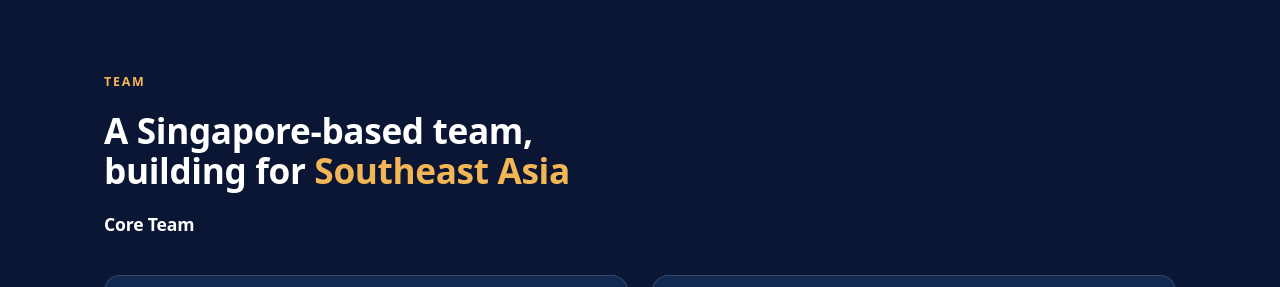
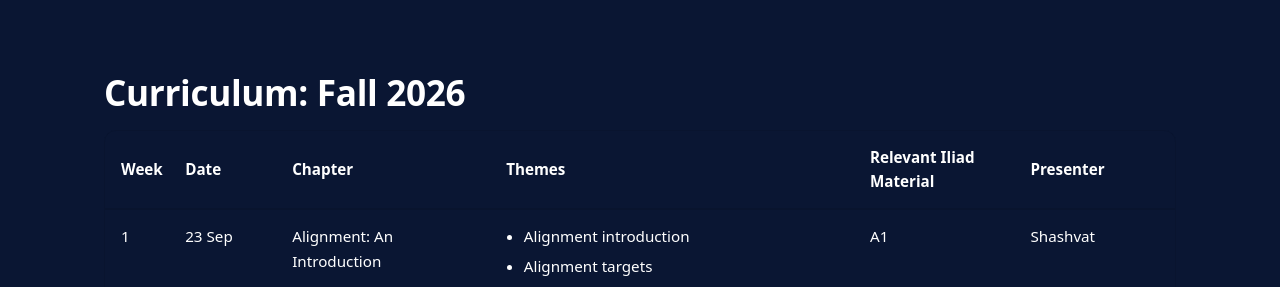
Before and after one commit to odysea-main/odysea-main.github.io, a website built with Vite: page index.html in a window 1280 px wide. Shown: the part 3611-3898 px from the top of the page. Built offline with nearby package versions, Linux system fonts and the light colour scheme.

Commit message:
curriculum init

```diff
--- a/index.html
+++ b/index.html
@@ -124,6 +124,28 @@
     </div>
   </section>
 
+  <section class="curriculum" id="curriculum">
+  <div class="wrap">
+    <h2 class="reveal">Curriculum: Fall 2026</h2>
+
+    <div class="curriculum-table-wrap reveal">
+      <table class="curriculum-table">
+        <thead>
+          <tr>
+            <th>Week</th>
+            <th>Date</th>
+            <th>Chapter</th>
+            <th>Themes</th>
+            <th>Relevant Iliad Material</th>
+            <th>Presenter</th>
+          </tr>
+        </thead>
+        <tbody id="curriculum-body"></tbody>
+      </table>
+    </div>
+  </div>
+</section>
+
   <section class="team" id="team">
     <div class="wrap">
       <p class="eyebrow reveal">Team</p>
--- a/src/data.ts
+++ b/src/data.ts
@@ -1,4 +1,4 @@
-import { NavItem, Track, Card, Stat, TeamMember, JoinLink, GetInvolvedOption } from './types';
+import { NavItem, Track, Card, Stat, TeamMember, JoinLink, GetInvolvedOption, CurriculumWeek } from './types';
 
 // --- Southeast Asia (SEA) is the framing for this pilot: content below refers
 // to the region generally, not Singapore specifically, except where the
@@ -207,3 +207,14 @@ export const getInvolvedOptions: GetInvolvedOption[] = [
     placeholder: joinLink.placeholder ?? '',
   },
 ];
+
+export const curriculumData: CurriculumWeek[] = [
+  { week: 1, date: '23 Sep', chapter: 'Alignment: An Introduction', themes: ['Alignment introduction', 'Alignment targets'], material: 'A1', presenter: 'Shashvat' },
+  { week: 2, date: '30 Sep', chapter: 'AI Alignment', themes: ['Alignment problem decompositions', 'Basic AI drives'], material: 'A1, A2', presenter: 'Shashvat' },
+  { week: 3, date: '7 Oct', chapter: 'Alignment in Practice', themes: ['Alignment in practice'], material: 'A2', presenter: 'Daniel' },
+  { week: 4, date: '14 Oct', chapter: 'Principles of Learning', themes: ['Why DL works so well'], material: 'B1', presenter: 'Nicholas' },
+  { week: 5, date: '21 Oct', chapter: 'Mechanistic Interpretability', themes: ['Techniques and findings in Mech Interp'], material: 'C2', presenter: 'Nicholas' },
+  { week: 6, date: '28 Oct', chapter: 'Reinforcement Learning', themes: ['Decision theory and RL', 'RL-related risks/alignment issues', 'Challenges in formalising "good" decision-making'], material: 'D1, D5.1', presenter: 'Nicholas' },
+  { week: 7, date: '4 Nov', chapter: 'Training Dynamics', themes: ['Intro to learning dynamics', 'Methodologies and applications'], material: 'B3, B4', presenter: 'Ming Liang' },
+  { week: 8, date: '11 Nov', chapter: 'Singular Learning Theory', themes: ['Intro to SLT', 'Methodologies and applications'], material: 'B3, B4', presenter: 'Ming Liang' },
+];
--- a/src/main.ts
+++ b/src/main.ts
@@ -12,6 +12,7 @@ import {
   joinLink,
   externalAdvisors,
   getInvolvedOptions,
+  curriculumData,
 } from './data';
 import type { NavItem, Track, Card, Stat, TeamMember, GetInvolvedOption, JoinLink } from './types';
 
@@ -65,6 +66,30 @@ function renderStats(containerId: string, items: Stat[], valueClass: string, lab
       <span class="${valueClass}">${stat.value}</span>
       <span class="${labelClass}">${stat.label}</span>
     </div>`
+    )
+    .join('');
+}
+
+function renderCurriculum(): void {
+  const container = document.getElementById('curriculum-body');
+  if (!container) return;
+
+  container.innerHTML = curriculumData
+    .map(
+      (row) => `
+      <tr>
+        <td data-label="Week">${row.week}</td>
+        <td data-label="Date">${row.date}</td>
+        <td data-label="Chapter">${row.chapter}</td>
+        <td data-label="Themes">
+          <ul class="theme-list">
+            ${row.themes.map(t => `<li>${t}</li>`).join('')}
+          </ul>
+        </td>
+        <td data-label="Material">${row.material}</td>
+        <td data-label="Presenter">${row.presenter}</td>
+      </tr>
+    `
     )
     .join('');
 }
@@ -147,6 +172,7 @@ renderTracks('tracks-grid', tracks);
 renderCards('curriculum-grid', curriculumTopics);
 renderStats('format-grid', formatStats, 'format-value', 'format-label', 'format-stat');
 renderStats('stats-grid', precedentStats, 'stat-value', 'stat-label', 'stat-card');
+renderCurriculum();
 renderTeamSection("core-team-grid", coreTeam);
 renderTeamSection("team-grid", teachingAssistants);
 renderTeamSection("iliad-advisors-grid", iliadAdvisors);
--- a/styles.css
+++ b/styles.css
@@ -817,6 +817,105 @@ a {
 }
 
 /* ==========================================================================
+   Curriculum Table
+   ========================================================================== */
+
+
+
+.curriculum-table-wrap {
+  overflow-x: auto;
+  border-radius: 12px;
+  border: 1px solid rgba(0,0,0,0.08);
+}
+
+.curriculum-table {
+  width: 100%;
+  border-collapse: collapse;
+  font-family: var(--font-body), sans-serif;
+  font-size: 0.95rem;
+}
+
+.curriculum-table thead th {
+  text-align: left;
+  padding: 0.9rem 1rem;
+  font-family: var(--font-body), sans-serif;
+  font-weight: 600;
+  border-bottom: 2px solid rgba(0,0,0,0.1);
+}
+
+.curriculum-table tbody td {
+  padding: 0.9rem 1rem;
+  border-bottom: 1px solid rgba(0,0,0,0.06);
+  vertical-align: top;
+}
+
+.curriculum-table tbody tr:last-child td {
+  border-bottom: none;
+}
+
+.curriculum-table tbody tr:hover {
+  background: rgba(0,0,0,0.02);
+}
+
+.curriculum-table {
+  table-layout: fixed;
+  width: 100%;
+}
+
+.curriculum-table th:nth-child(1),
+.curriculum-table td:nth-child(1) { width: 6%; }   /* Week */
+
+.curriculum-table th:nth-child(2),
+.curriculum-table td:nth-child(2) { width: 10%; }  /* Date */
+
+.curriculum-table th:nth-child(3),
+.curriculum-table td:nth-child(3) { width: 20%; }  /* Chapter */
+
+.curriculum-table th:nth-child(4),
+.curriculum-table td:nth-child(4) { width: 34%; }  /* Themes */
+
+.curriculum-table th:nth-child(5),
+.curriculum-table td:nth-child(5) { width: 15%; }  /* Material */
+
+.curriculum-table th:nth-child(6),
+.curriculum-table td:nth-child(6) { width: 15%; }  /* Presenter */
+
+/* Mobile: stack rows as cards */
+@media (max-width: 640px) {
+  .curriculum-table thead { display: none; }
+  .curriculum-table, .curriculum-table tbody, .curriculum-table tr, .curriculum-table td {
+    display: block; width: 100%;
+  }
+  .curriculum-table tr {
+    padding: 0.75rem 1rem;
+    border-bottom: 1px solid rgba(0,0,0,0.08);
+  }
+  .curriculum-table td {
+    border: none;
+    padding: 0.25rem 0;
+  }
+  .curriculum-table td::before {
+    content: attr(data-label) ": ";
+    font-weight: 600;
+    font-family: 'Space Grotesk', sans-serif;
+  }
+}
+
+.theme-list {
+  margin: 0;
+  padding-left: 1.1rem;
+  list-style: disc;
+}
+
+.theme-list li {
+  margin-bottom: 0.3rem;
+}
+
+.theme-list li:last-child {
+  margin-bottom: 0;
+}
+
+/* ==========================================================================
    14. Get Involved Grid & Card Styles
    ========================================================================== */
 
```
Also changed, not shown: src/types.ts (+9 -0 lines).
